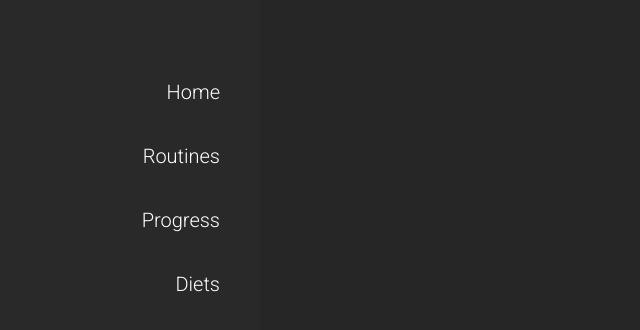
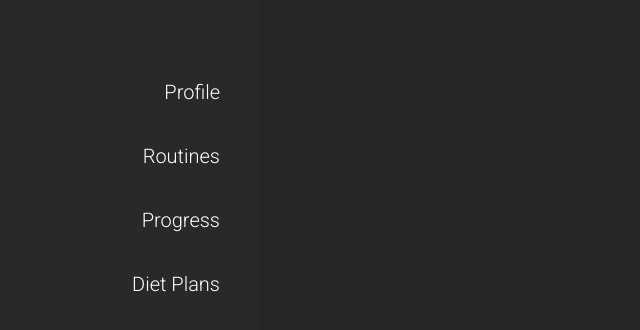
Before and after one commit to CaseyVandyke/Fit-Track, a plain HTML site: page index.html in a window 1280 px wide. Shown: the full height of the page, 0-640 px from the left. Drawn offline with nearby package versions, Linux system fonts and the light colour scheme.

Commit message:
new html files

```diff
--- a/index.html
+++ b/index.html
@@ -15,7 +15,7 @@
         <div class="shift">
             <ul>
                 <li>
-                    <a class="yellow-box" href="index.html">Home</a>
+                    <a class="yellow-box" href="index.html">Profile</a>
                 </li>
                 <li>
                     <a class="green-box" href="routines.html">Routines</a>
@@ -24,7 +24,7 @@
                     <a class="red-box" href="progess.html">Progress</a>
                 </li>
                 <li>
-                    <a class="yellow-box" href="diets.html">Diets</a>
+                    <a class="yellow-box" href="diets.html">Diet Plans</a>
                 </li>
             </ul>
         </div>
```
Also changed, not shown: diets.html (added), progress.html (added), routine.html (added).
